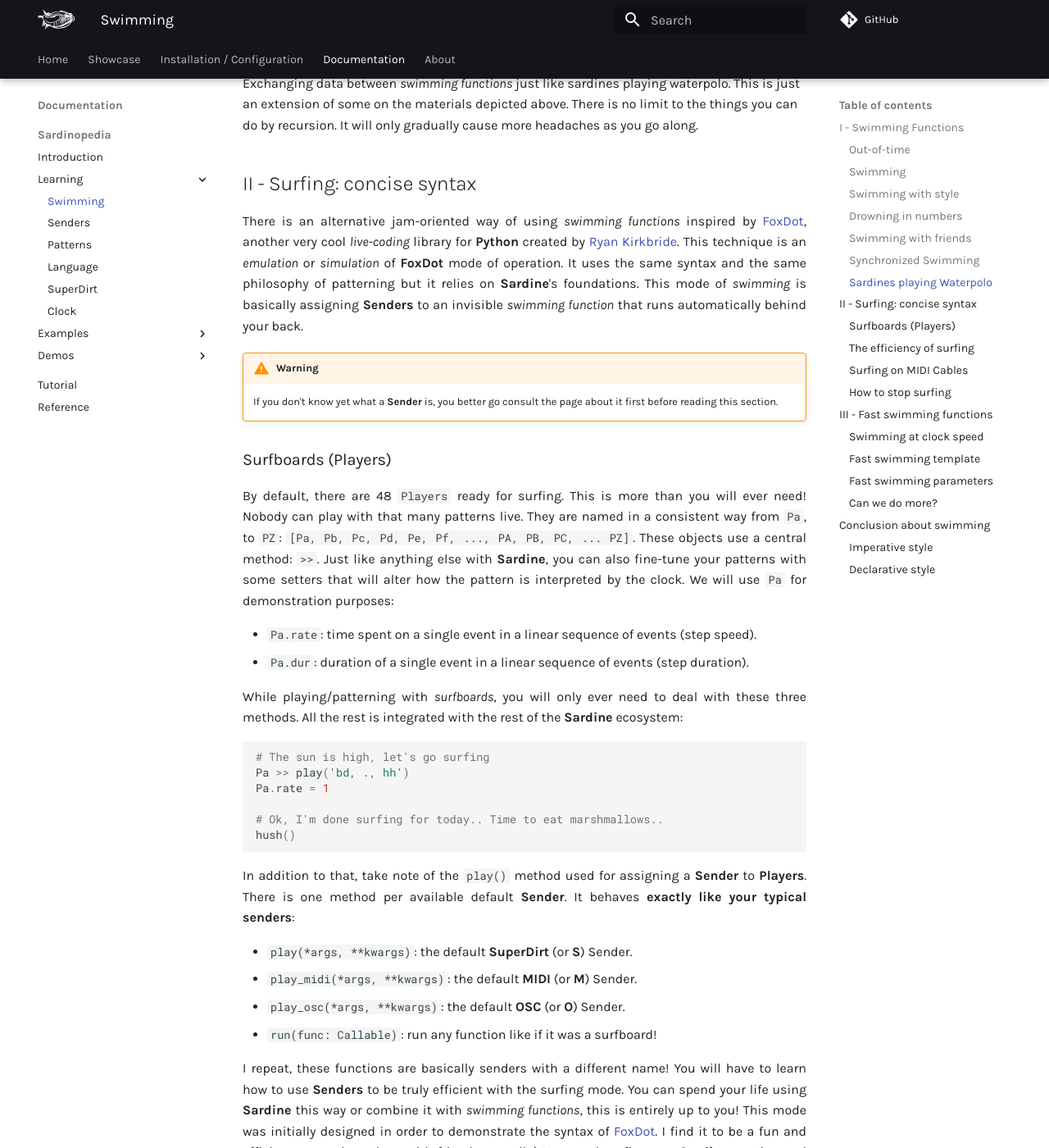
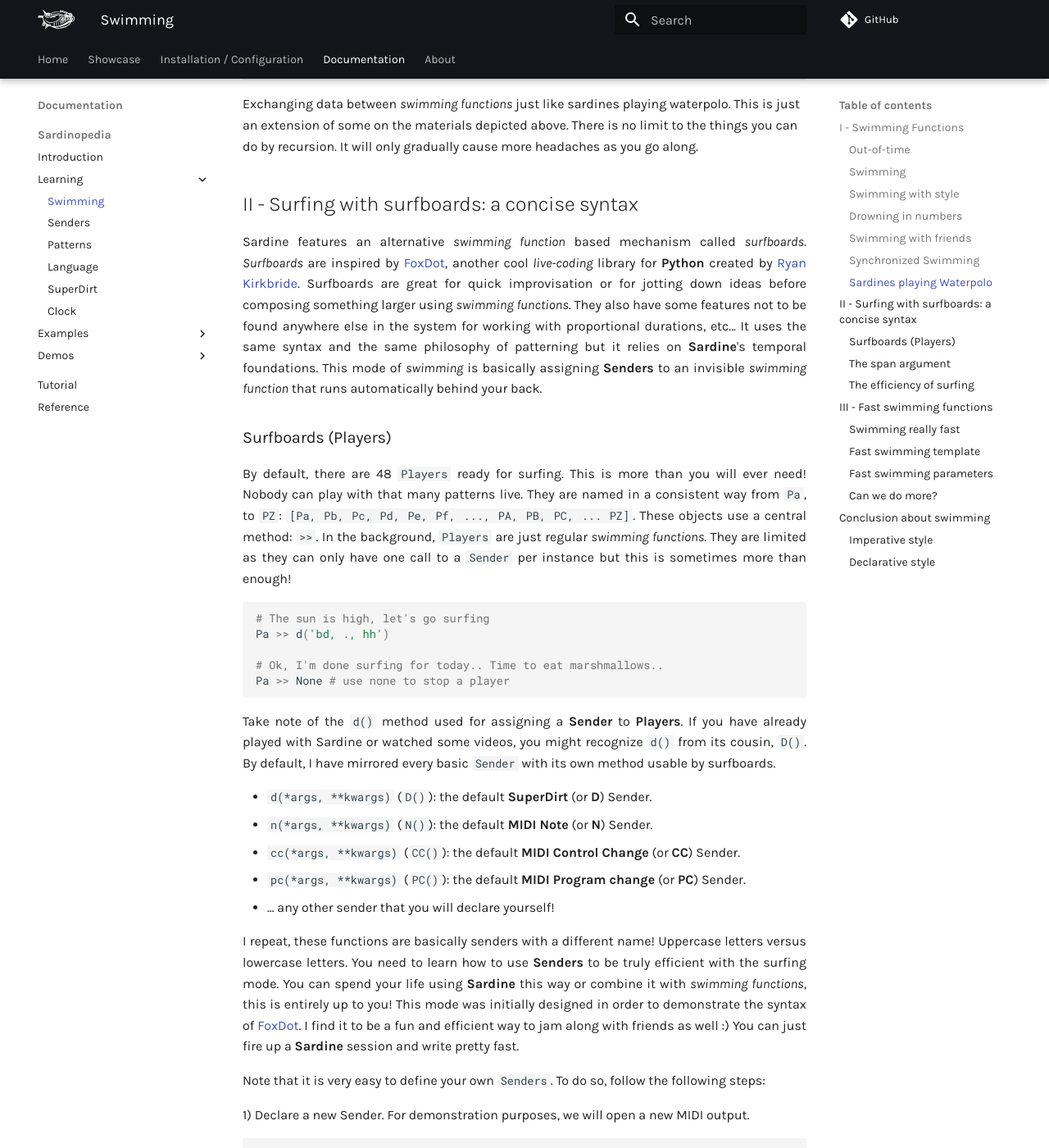
Before and after one commit to EmmaleeBonderud0325/sardine, an MkDocs documentation site: the page built from docs/documentation/sardinopedia/basic_swimming_lessons.md, in a window 1280 px wide and 1400 px high, scrolled down 3468 px. Shown: the whole window at 82% size. Built offline with MkDocs 1.6.1 and Material for MkDocs 9.7.7, drawn with Linux system fonts in a browser that asks for light colours; comment, search, counter and statistics services are not loaded; some of the changed text lies outside the part shown.

Commit message:
update page about swmiming

````diff
--- a/docs/documentation/sardinopedia/basic_swimming_lessons.md
+++ b/docs/documentation/sardinopedia/basic_swimming_lessons.md
@@ -22,45 +22,45 @@
     print('I am swimming now!')
     again(basic)
 
-hush(basic) # or panic()
+silence(basic) # or panic()
 ```
-This is the most basic and iconic *swimming function* you can write. We could make a sweatshirt out of it. It is just like your regular **Python** function to the exception of two little details :
+This is the most basic and iconic *swimming function* you can write. We will surely make a sweatshirt out of it one day. It is just like your regular **Python** function to the exception of two little details:
 
 - the `@swim` or `@die` decorators.
 
-- the `again`, `anew`, `a` final recursive call.
+- the `again` final recursive call.
 
-Behind the stage, the `@swim` decorator will provide all the necessary plumbing to properly handle time and repetition. The `again(...)` function is actually the same thing as `@swim`. It is how the recursion happens, where the function enters the infinite time loop defined by the clock. Updating the function with the `@die` decorator will stop the recursivity, ending the production of sound.
+Behind the stage, the `@swim` decorator will provide all the necessary plumbing to properly handle time and repetition. The `again(...)` function is pretty much the same thing as `@swim`. It is how the recursion happens, where the function enters the infinite time loop defined by the clock. Updating the function with the `@die` decorator will stop the recursivity, ending the production of sound.
 
-Using `hush(function_name)` or just `hush()` will halt the function execution. There is also `panic()` which is a bit more extreme but needed in some cases where sound doesn't stop after running `hush()`. `hush()` will just stop the function / all functions while `panic()` will do the same but also violently stop every sound sample / synthesizer currently being used. This is useful if you feel that you are loosing control when playing with loud or very long samples.
+Using `silence(function_name)` or just `silence()` will halt the function execution. There is also `panic()` which is a bit more extreme but needed in some cases where sound doesn't stop after running `silence()`. `silence()` will just stop the function / all functions while `panic()` will do the same but also violently stop every sound sample / synthesizer currently being used. This is useful if you feel that you are loosing control when playing with loud or very long samples.
 
 
 ### Swimming with style
 
 ```python3
 @swim
-def basic(d=0.5, i=0):
+def basic(p=0.5, i=0):
     print('I am swimming now!')
-    again(basic, d=0.5, i=i+1)
+    again(basic, p=0.5, i=i+1)
 
-hush(basic)
+silence(basic)
 ```
 
-This is a *swimming function* with some minor improvements. The function is passed a duration (`d`) and an iterator (`i`) as arguments. This is the function you will want/need to save as a snippet somewhere in your text editor. **Sardine** users write this skeleton constantly, mechanically, without even thinking about it.
+This is a *swimming function* with some minor improvements. The function is passed a period (`p`) and an iterator (`i`) as arguments. This is the function you will want/need to save as a snippet somewhere in your text editor. **Sardine** users write this skeleton constantly, mechanically, without even thinking about it.
 
-- The `d` parameter is the function's **duration**,  the `0.5` value representing half of a beat.
+- The period (`p`) is the function's **duration**, the `0.5` value representing half of a beat.
 
-- The `i` parameter is an hand-crafted **iterator**, progressively incremented by recursion. Don't be scared by all this jargon. It just means that the value increases by one each time the function is repeated.
+- The `i` parameter is an hand-crafted **iterator** progressively incremented by recursion. Don't be scared by all this jargon. It just means that the value increases by one each time the function is repeated.
 
 ### Drowning in numbers
 
 ```python3
 @swim
-def basic(d=0.5, i=0, j=0, k=0):
+def basic(p=0.5, i=0, j=0, k=0):
     print(f'I am swimming with {i}, {j}, and {k}!')
-    again(basic, d=0.5, i=i+1, j=j+2, k=P('r*10', i))
+    again(basic, p=0.5, i=i+1, j=j+2, k=P('r*10', i))
 
-hush(basic)
+silence(basic)
 ```
 
 A function with three different iterators. Why not? Notice how the iterator values are evolving independently. `i` is a basic increment, while `j` walks through even numbers. And `k` is randomized using the notation `P('r*10', i)`. To learn more about this, please refer to the section about Patterns and about the pattern Language. You will sometimes encounter features you don't know about yet while scrolling through these examples. Don't worry, they are covered somewhere!
@@ -76,9 +76,9 @@
     calling_you()
     again(basic)
 
-hush(basic)
+silence(basic)
 ```
-A swimming function can call a regular function (*i.e.* a function with no **Sardine** decorator). This example is boring as hell but it demonstrates one thing: **Sardine** is just regular **Python** with a twist. Be creative, import your favorite packages and make your computer crash in rhythm!
+A *swimming function* can call a regular function (*i.e.* a function with no **Sardine** decorator). This example is boring as hell but it demonstrates one thing: **Sardine** is just regular **Python** with a twist. Be creative, import your favorite packages and make your computer crash in rhythm!
 
 ### Synchronized Swimming
 
@@ -97,126 +97,132 @@
 
 ```python3
 @swim
-def first(d=0.5, rng=0):
+def first(p=0.5, rng=0):
     print(f"Received: {rng}")
     rng = randint(1,10)
     print(f"Sending: {rng}")
-    again(second, d=0.5, rng=rng)
+    again(second, p=0.5, rng=rng)
 
 # evaluate me first
-def second(d=0.5, rng=0):
+def second(p=0.5, rng=0):
     print(f"Received: {rng}")
     rng = randint(1,10)
     print(f"Sending: {rng}")
-    again(first, d=0.5, rng=rng)
+    again(first, p=0.5, rng=rng)
 ```
 Exchanging data between *swimming functions* just like sardines playing waterpolo. This is just an extension of some on the materials depicted above. There is no limit to the things you can do by recursion. It will only gradually cause more headaches as you go along.
 
-## II - Surfing: concise syntax
+## II - Surfing with surfboards: a concise syntax
 
-There is an alternative jam-oriented way of using *swimming functions* inspired by [FoxDot](https://foxdot.org/), another very cool *live-coding* library for **Python** created by [Ryan Kirkbride](https://ryan-kirkbride.github.io/). This technique is an *emulation* or *simulation* of **FoxDot** mode of operation. It uses the same syntax and the same philosophy of patterning but it relies on **Sardine**'s foundations. This mode of *swimming* is basically assigning **Senders** to an invisible *swimming function* that runs automatically behind your back.
-
-!!! warning
-
-    If you don't know yet what a **Sender** is, you better go consult the page about it first before reading this section.
+Sardine features an alternative *swimming function* based mechanism called *surfboards*. *Surfboards* are inspired by [FoxDot](https://foxdot.org/), another cool *live-coding* library for **Python** created by [Ryan Kirkbride](https://ryan-kirkbride.github.io/). Surfboards are great for quick improvisation or for jotting down ideas before composing something larger using *swimming functions*. They also have some features not to be found anywhere else in the system for working with proportional durations, etc... It uses the same syntax and the same philosophy of patterning but it relies on **Sardine**'s temporal foundations. This mode of *swimming* is basically assigning **Senders** to an invisible *swimming function* that runs automatically behind your back.
 
 ### Surfboards (Players)
 
-By default, there are 48 `Players` ready for surfing. This is more than you will ever need! Nobody can play with that many patterns live. They are named in a consistent way from `Pa`, to `PZ`: `[Pa, Pb, Pc, Pd, Pe, Pf, ..., PA, PB, PC, ... PZ]`. These objects use a central method: `>>`. Just like anything else with **Sardine**, you can also fine-tune your patterns with some setters that will alter how the pattern is interpreted by the clock. We will use `Pa` for demonstration purposes:
-
-* `Pa.rate`: time spent on a single event in a linear sequence of events (step speed).
-* `Pa.dur`: duration of a single event in a linear sequence of events (step duration).
-
-While playing/patterning with *surfboards*, you will only ever need to deal with these three methods. All the rest is integrated with the rest of the **Sardine** ecosystem:
+By default, there are 48 `Players` ready for surfing. This is more than you will ever need! Nobody can play with that many patterns live. They are named in a consistent way from `Pa`, to `PZ`: `[Pa, Pb, Pc, Pd, Pe, Pf, ..., PA, PB, PC, ... PZ]`. These objects use a central method: `>>`. In the background, `Players` are just regular *swimming functions*. They are limited as they can only have one call to a `Sender` per instance but this is sometimes more than enough!
 
 ```python
 # The sun is high, let's go surfing
-Pa >> play('bd, ., hh')
-Pa.rate = 1
+Pa >> d('bd, ., hh')
 
 # Ok, I'm done surfing for today.. Time to eat marshmallows..
-hush()
+Pa >> None # use none to stop a player
 ```
 
-In addition to that, take note of the `play()` method used for assigning a **Sender** to **Players**. There is one method per available default **Sender**. It behaves **exactly like your typical senders**:
+Take note of the `d()` method used for assigning a **Sender** to **Players**. If you have already played with Sardine or watched some videos, you might recognize `d()` from its cousin, `D()`. By default, I have mirrored every basic `Sender` with its own method usable by surfboards.
 
-* `play(*args, **kwargs)`: the default **SuperDirt** (or **S**) Sender.
-* `play_midi(*args, **kwargs)`: the default **MIDI** (or **M**) Sender.
-* `play_osc(*args, **kwargs)`: the default **OSC** (or **O**) Sender.
-* `run(func: Callable)`: run any function like if it was a surfboard!
+* `d(*args, **kwargs)` (`D()`): the default **SuperDirt** (or **D**) Sender.
+* `n(*args, **kwargs)` (`N()`): the default **MIDI Note** (or **N**) Sender.
+* `cc(*args, **kwargs)` (`CC()`): the default **MIDI Control Change** (or **CC**) Sender.
+* `pc(*args, **kwargs)` (`PC()`): the default **MIDI Program change** (or **PC**) Sender.
+* ... any other sender that you will declare yourself!
 
-I repeat, these functions are basically senders with a different name! You will have to learn how to use **Senders** to be truly efficient with the surfing mode. You can spend your life using **Sardine** this way or combine it with *swimming functions*, this is entirely up to you! This mode was initially designed in order to demonstrate the syntax of [FoxDot](https://foxdot.org). I find it to be a fun and efficient way to jam along with friends as well :) You can just fire up a **Sardine** session and write pretty fast.
+I repeat, these functions are basically senders with a different name! Uppercase letters versus lowercase letters. You need to learn how to use **Senders** to be truly efficient with the surfing mode. You can spend your life using **Sardine** this way or combine it with *swimming functions*, this is entirely up to you! This mode was initially designed in order to demonstrate the syntax of [FoxDot](https://foxdot.org). I find it to be a fun and efficient way to jam along with friends as well :) You can just fire up a **Sardine** session and write pretty fast.
+
+Note that it is very easy to define your own `Senders`. To do so, follow the following steps:
+
+1) Declare a new Sender. For demonstration purposes, we will open a new MIDI output.
+
+```python
+my_super_midi_sender = MidiHandler(port_name="my_cool_midi_output")
+bowl.add_handler(midi)
+```
+
+2) Reference the `send` function from that sender with a variable
+
+```python
+cool_sender = my_super_midi_sender.send
+```
+
+3) Compose a partial function following this template:
+
+```python
+def custom_sender(*args, **kwargs):
+    return play(my_super_midi_sender, cool_sender, *args, **kwargs)
+```
+
+4) You can now use *surfboards* and have fun:
+
+```
+Pa >> custom_sender(...)
+```
+
+### The span argument
+
+*Surfboard* are featuring a special `span` argument that will extend or compress the time taken for a pattern to be read. It is actually quite similar to `p` (for `period`) but it will also transform every value you feed to `p`. It can be quite hard to understand how this mechanism works initially. This has to do with the way we think about time and rhythm.
+
+The `span` argument can receive any integer or floating point number. That number will determine **how long** a surfboard pattern is and this value is **absolute**. Once you set it, your pattern will always cover that specific **timespan**. If you have a pattern of durations (`p`), they will be compressed or extended to **fit** that timespan. Take a look at the following example:
+
+```python
+Pa >> d('bd, hh', p='0.5!4, 0.25!4', span=2)
+# Change the span value and observe
+```
+
+You can mix *surfboards* with different spans, but you might not like what you hear depending on the rhythm you have previously specified.
 
 ### The efficiency of surfing
 
 ```python
-PB >> play('jvbass:r*8, ..., pluck, ...')
-PA >> play('bd, ., hh, sn, hh',
+PB >> d('jvbass:r*8, ..., pluck, ...')
+PA >> d('bd, ., hh, sn, hh',
         amp=0.4,
         legato='0.3~1', speed='1')
 ```
-By using the `play()` method and combining it with regular patterns, you can more quickly generate efficient drum patterns without having to type too much! Your drum patterns will only take a few lines, and more complex *swimming functions* can be reserved for more complex tasks.
-
-### Surfing on MIDI Cables
-
-```python
-PA >> play_midi('<C@maj7>', dur='1~8')
-PA.dur = 3
-PB >> play_midi("C.., C|C'|C''", dur='1~8')
-PB.rate = 2
-```
-The `play_midi()` function is the good old `M()` **Sender**. The `note=` parameter has been promoted to an *arg* in this mode in order to save you from having to type 5 more letters :)
-
-### How to stop surfing
-
-**Surfing** patterns are fully integrated with the rest of **Sardine**. You can shut them down by calling the `hush()` or `panic()` function just like for other *swimming functions*. You can also use direct the Player value to "None" (PB >> None). This will stop the output for that player - which is useful if you have multiple Players. To start again, just load the PB >> play() line again.
-```python
-PA >> play('bd, ., hhh, .')
-PA.rate = 1
-
-PB >> play('cp')
-PB.dur = 0.5
-
-PB >> None # stops only the PB Player
-
-hush() # stops all Players
-```
-
+By using the `d()` method and combining it with regular patterns, you can more quickly generate efficient drum patterns without having to type too much! Your drum patterns will only take a few lines, and more complex *swimming functions* can be reserved for more complex tasks.
 
 ## III - Fast swimming functions
 
 This section requires a good understanding of general **Sardine** concepts. You need to understand **patterns**, **senders**, and a few other concepts. You need to have at least a very vague idea about the temporal system **Sardine** is using and how patterns are written/interpreted, etc... It will open up a very cool world of polyrythmic patterns, rhythmic divisions, etc...
 
-### Swimming at clock speed
+### Swimming really fast
+
+The recursion you define in a *swimming function* is usually rather slow compared to how fast your computer is running the asynchronous loop. If you feel adventurous, you can speed up the recursion and enter the high speed zone. The faster you go, the better the rhythmic precision. The faster, the merrier! Fast *swimming functions* will allow you to have a finely grained control over time and events, making it easier to generate groovy or swinging code. It will also make your LFOs and signal-like patterns feel more natural as they will be sampled more frequently.
 
 ```python
-
 @swim
-def fast(d=0.25, i=0):
-    S('bd', speed='0.5,2', legato=0.1).out(i, div=4, rate=2)
-    S('hh, jvbass:0|8|4,',
-            pan='[0:1,0.1]',
-            legato=0.1).out(i, div=8 if rarely()
-                    else 5, rate=2)
-    S('cp', legato=0.1).out(i, div=8)
-    a(fast, d=1/8, i=i+1)
+def fast(p=0.25, i=0):
+    D('bd', speed='0.5,2', legato=0.1, i=i, d=4, r=2)
+    D('hh, jvbass:(0|8|4)',
+            pan='[0:1,0.1]', legato=0.1,
+            i=i, r=2, d=8 if rarely() else 5)
+    D('cp', legato=0.1, i=i, d=8)
+    again(fast, p=1/8, i=i+1)
 ```
-**Sardine** *swimming functions* are usually slow (compared to the clock internal speed). However, you can speed up your recursion, the only hard limit being the speed at which the clock itself operates. It means that the faster you go, the better the rhythmic precision. The faster, the merrier! You will be able to have a finely grained control over time and events, with the ability to write more groovy or swinging code. It will also make your LFOs and signal-like patterns sing more.
 
 The recipe for *fast swimming* is the following:
 
-- Use a very fast recursion speed (`1/8`, `1/16`, `1/32`), usually constant (no patterning).
+- Use a very fast recursion speed (`1/8`, `1/16`, `1/32`), usually a constant with no patterning involved.
 
-- Play a lot with silences and with the arguments of `.out(iterator, div, rate)`.
+- Play a lot with silences and with the *iterator*, *division amount* and *rate factor*. These special arguments will be detailed in this section!
 
 ### Fast swimming template
 
 ```python
 @swim
-def fast(d=0.5, i=0):
+def fast(p=0.5, i=0):
     # print("Damn, that's fast!")
-    a(fast, d=1/32, i=i+1)
+    again(fast, p=1/32, i=i+1)
 ```
+
 This is the template for a fast *swimming function*. You can skip the iterator if you don't need it or if you wish to use another iteration tool (such as **amphibian variables**). This function is really fast. Uncomment the `print` statement to notice how fast it is. To learn how to control it efficiently, take a look at the following paragraphs about *divisors* and the *rate* factor.
 
 ### Fast swimming parameters
@@ -224,15 +230,15 @@
 ```python
 
 @swim
-def fast(d=0.5, i=0):
-    S('bd').out(i, div=8)
-    a(fast, d=1/16, i=i+1)
+def fast(p=0.5, i=0):
+    D('bd', i=i, d=8)
+    again(fast, d=1/16, i=i+1)
 ```
-The `.out()` method as well as the independant `P()` [object](#patterning-freely-p) can take up to three arguments:
+Every `Sender` can receive three additional arguments that will help you to control patterns:
 
 - `i` (*int*): the iterator for patterning. **Mandatory** for the two other arguments to work properly. This **iterator** is the index of the values extracted from your linear list-like patterns. How this index will be interpreted will depend on the next two arguments.
 
-- `div` (*int*): **a timing divisor**. It is very much alike a modulo operation. If `div=4`, the event will hit once every 4 iterations. The default is `div=1`, where every event is a hit! Be careful not to set a `div=1` on a very fast *swimming function* as it could result in catastrophic failure / horrible noises. There is no parachute out in the open sea.
+- `div` (*int*): **a timing divisor**. It is very much alike a modulo operation. If `div=4`, the event will hit once every 4 iterations. The default is `div=1` where every event is a hit! Be careful not to set a `div=1` on a very fast *swimming function* as it could result in catastrophic failure / horrible noises. Nobody is going to come to save you if you do that. Keep the volume knob close to your keyboard.
 
 - `rate` (*float*): a speed factor for iterating over pattern values. It will slow down or speed up the iteration speed, the speed at which the pattern values are indexed on. For the pattern `1, 2, 3` and a rate of `0.5`, the result will be perceptually similar to `1, 1, 2, 2, 3, 3`.
 
@@ -240,48 +246,47 @@
 
 ```python
 @swim
-def fast(d=0.5, i=0):
-    S('bd').out(i, div=8)
-    S('hh').out(i, div=7)
-    S('sd').out(i, div=16)
-    a(fast, d=1/16, i=i+1)
+def fast(p=0.5, i=0):
+    D('bd', i=i, d=8)
+    D('hh', i=i, d=7)
+    D('sd', i=i, d=16)
+    again(fast, p=1/16, i=i+1)
 ```
 
 ### Can we do more?
 
-Of course we can. So far, we only used one patterning speed because every **sender** is iterating over all its patterns at the same speed but you could use the `P()` object for including different iteration speeds inside your main fast swimming rhythm. This is a bit jargon heavy but I hope that you will understand what I mean. If you don't, see for yourself:
+Of course we can. So far, we only used one patterning speed because every **sender** is iterating over all its patterns at the same speed. You could use the `P()` object for including different iteration speeds inside your main fast swimming rhythm. This is a bit jargon heavy but I hope that you will understand what I mean. If you don't, see for yourself:
 
 ```python
-c.bpm = 125
+clock.tempo = 125
 @swim
-def there_is_a_light(d=0.5, i=0):
-    S('drum', legato=1, speed='1').out(i, 8)
-    S('drum:[1,2,3,4]', legato=1,
-        speed=P('1,2,3,4,5,1!2,4!4', i+1, 2, 0.5)).out(i, 4)
-    a(there_is_a_light, d=1/8, i=i+1)
+def there_is_a_light(p=0.5, i=0):
+    D('drum', legato=1, speed='1', i=i, d=8)
+    D('drum:[1,2,3,4]', legato=1,
+        speed=Pat('1,2,3,4,5,1!2,4!4', i+1, 2, 0.5), i=i, d=4)
+    again(there_is_a_light, p=1/8, i=i+1)
 ```
-Go slow, read line after line and you will eventually get it!
-
+Go slow, read line after line and you will eventually get it! Patterns can become abstract quite fast.
 
 ## Conclusion about swimming
 
-The concept of temporal recursion is deep. There are many clever things you can do with it, and it might take some time to see and master different patterning techniques. *Swimming functions* are only the beginning to your temporal voyage with **Sardine** because you will notice that there are multiple ways to speak / think about time even in the context of this very generic framework. Let's go through some examples really quick to whet your appetite.
+The concept of temporal recursion is deep. There are many clever things you can do with it, and it might take some time to see and master different patterning techniques. *Swimming functions* are only the beginning to your temporal voyage with **Sardine**. You will notice that there are multiple ways to speak / think about time even in the context of this very specific framework. Let's go through some examples really quick to whet your appetite.
 
 ### Imperative style
 
-Take a *swimming function*, make it long enough, use our very special `sleep()` function (which is not the regular **Python** sleep) and you can write code *à la* [Sonic Pi](https://sonic-pi.net/):
+Take a *swimming function*, make it long enough, use our special `sleep()` function (which is not the regular **Python** sleep) and you can write code *à la* [Sonic Pi](https://sonic-pi.net/):
 
 ```python
 @swim
-def sonorous_cake(d=0.5, i=0):
-    S('bd').out()
+def sonorous_cake(p=0.5, i=0):
+    D('bd')
     sleep(0.5)
-    S('hh').out()
+    D('hh')
     sleep(0.5)
-    S('bd').out()
+    D('bd')
     sleep(0.5)
-    S('sn').out()
-    a(sonorous_cake, d=2, i=i+1)
+    D('sn')
+    again(sonorous_cake, p=2, i=i+1)
 ```
 
 ### Declarative style
````
Also changed, not shown: other parts of docs/documentation/sardinopedia/basic_swimming_lessons.md (+6 -6 lines), docs/documentation/sardinopedia/introduction.md (+2 -6 lines), 1 other file.
